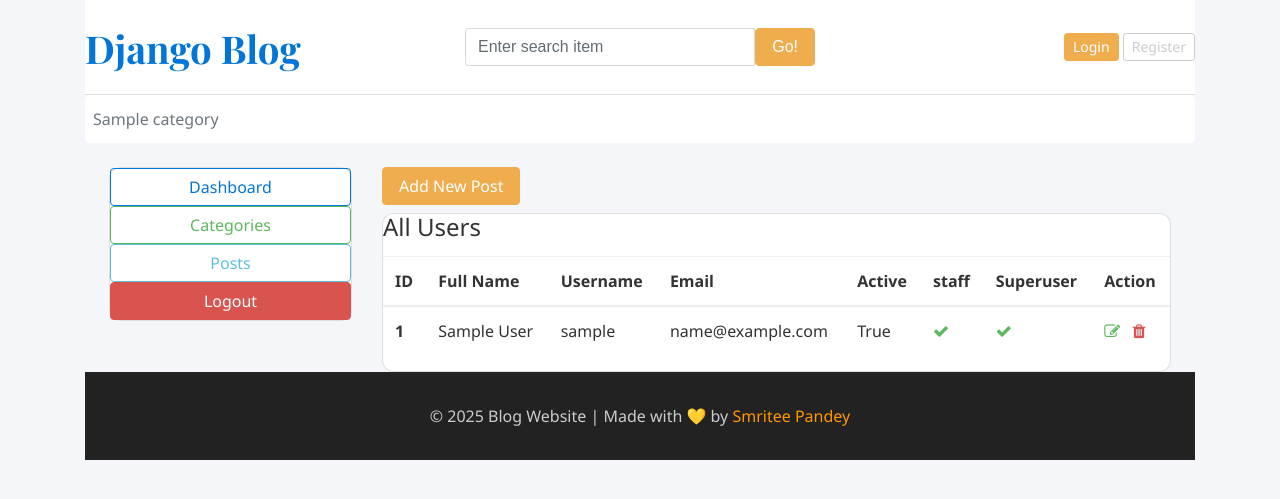
After one commit to SMRI-TEE/blog_website, a Django app: page /users/ in a window 1280 px wide. The commit adds this page. Shown: the top 499 px of the page. Run offline with Django 5.2, Linux system fonts and the light colour scheme; tables that the repository leaves empty hold one stand-in row (values such as "Sample post").

Commit message:
some changes to ui

```diff
--- a/base/api_views.py
+++ b/base/api_views.py
@@ -2,7 +2,7 @@ from rest_framework import viewsets, permissions
 from .models import Category, Blog, Comment
 from .serializers import CategorySerializer, BlogSerializer, CommentSerializer
 from rest_framework.response import Response
-
+from rest_framework.permissions import AllowAny
 
 class CategoryApiView(viewsets.ModelViewSet):
     queryset = Category.objects.all()
@@ -18,6 +18,7 @@ class BlogApiView(viewsets.ModelViewSet):
         serializer.save(author=self.request.user)
 
 
+
 class CommentApiView(viewsets.ModelViewSet):
     queryset = Comment.objects.all()
     serializer_class = CommentSerializer
--- a/base/views.py
+++ b/base/views.py
@@ -1,5 +1,6 @@
 from django.shortcuts import render,HttpResponse,redirect,get_object_or_404
 from base.models import Category,Blog,Comment
+from django.contrib.auth.models import User
 from django.db.models import Q
 from .forms import RegistrationForm,CategoryForm,BlogForm
 from django.contrib.auth.forms import AuthenticationForm
@@ -254,3 +255,10 @@ def delete_posts(request, pk):
     posts = get_object_or_404(Blog, pk=pk)
     posts.delete()
     return redirect('posts')
+
+def users(request):
+    users = User.objects.all()
+    context = {
+        'users':users
+    }
+    return render(request,'users.html',context)
--- a/blogmain/settings.py
+++ b/blogmain/settings.py
@@ -40,6 +40,7 @@ INSTALLED_APPS = [
     'crispy_forms',
     'crispy_bootstrap4',
     'rest_framework',
+    'rest_framework.authtoken',
 ]
 
 MIDDLEWARE = [
--- a/blogmain/urls.py
+++ b/blogmain/urls.py
@@ -20,6 +20,12 @@ from base import views
 from django.conf import settings
 from django.conf.urls.static import static
 from base.api_views import CategoryApiView, BlogApiView, CommentApiView
+from rest_framework.authtoken.views import obtain_auth_token
+from django.urls import re_path
+from rest_framework import permissions
+from drf_yasg.views import get_schema_view
+from drf_yasg import openapi
+
 
 urlpatterns = [
     path('admin/', admin.site.urls),
@@ -44,8 +50,12 @@ urlpatterns = [
     path('posts/edit/<int:pk>/',views.edit_posts,name='edit_posts'),
     path('posts/delete/<int:pk>/',views.delete_posts,name='delete_posts'),
 
+    # paths for users
+    path('users/',views.users,name='users'),
     # for rest api
-     path('api/', include('base.api_urls')),
+    path('api/', include('base.api_urls')),
+    path('api/token/', obtain_auth_token),
+
 
 ]+ static(
     settings.STATIC_URL, document_root=settings.STATIC_ROOT
--- a/templates/samedesign/leftsidebar.html
+++ b/templates/samedesign/leftsidebar.html
@@ -2,6 +2,9 @@
 <div class="card shadow-sm">
   <div class="card-body d-flex flex-column gap-2">
     <a href="{% url 'dashboard' %}" class="btn btn-outline-primary">Dashboard</a>
+    {% if perms.auth.view_user %}
+    <a href="{% url 'users' %}" class="btn btn-outline-secondary">Users</a>
+    {% endif %}
     <a href="{% url 'categories' %}" class="btn btn-outline-success">Categories</a>
     <a href="{% url 'posts' %}" class="btn btn-outline-info">Posts</a>
     <a href="{% url 'logout' %}" class="btn btn-danger">Logout</a>
--- /dev/null
+++ b/templates/users.html
@@ -0,0 +1,72 @@
+{% extends "samedesign/body.html" %}
+{% block content %}
+
+<div class="container-fluid mt-4 px-4">
+  <div class="row">
+
+    <!-- LEFT SIDEBAR -->
+    <div class="col-md-3">
+      {% include "samedesign/leftsidebar.html" %}
+    </div>
+
+    <!-- RIGHT TABLE -->
+    <div class="col-md-9">
+      <h3><a href="{% url 'add_posts' %}" class = "btn btn-warning text-light">Add New Post</a></h3>
+      <div class="card shadow">
+        <div class="card-body">
+
+          <h4 class="mb-3">All Users</h4>
+
+          <table class="table table-hover">
+            <thead class="thead-light">
+              <tr>
+                <th>ID</th>
+                <th>Full Name</th>
+                <th>Username</th>
+                <th>Email</th>
+                <th>Active</th>
+                <th>staff</th>
+                <th>Superuser</th>
+                <th>Action</th>
+
+              </tr>
+            </thead>
+            <tbody>
+              {% for user in users %}
+              <tr>
+                <th>{{ forloop.counter }}</th>
+                <td>{{ user.first_name }} {{ user.last_name }}</td>
+                <td>{{ user.username }}</td>
+                <td>{{ user.email }}</td>
+                <td>{{ user.is_active }}</td>
+                <td>
+                  {% if user.is_staff %}
+                    <i class="fa fa-check text-success"></i>
+                  {% else %}
+                    <i class="fa fa-times text-danger"></i>
+                  {% endif %}
+                </td>
+                <td>
+                  {% if user.is_superuser %}
+                    <i class="fa fa-check text-success"></i>
+                  {% else %}
+                    <i class="fa fa-times text-danger"></i>
+                  {% endif %}
+                </td>
+                <td>
+                  <a href=""><i class = "fa fa-edit text-success" ></i></a> &nbsp;
+                  <a href=""><i class = "fa fa-trash text-danger" ></i></a>
+                </td>
+              </tr>
+              {% endfor %}
+            </tbody>
+          </table>
+
+        </div>
+      </div>
+    </div>
+
+  </div>
+</div>
+
+{% endblock %}
```
